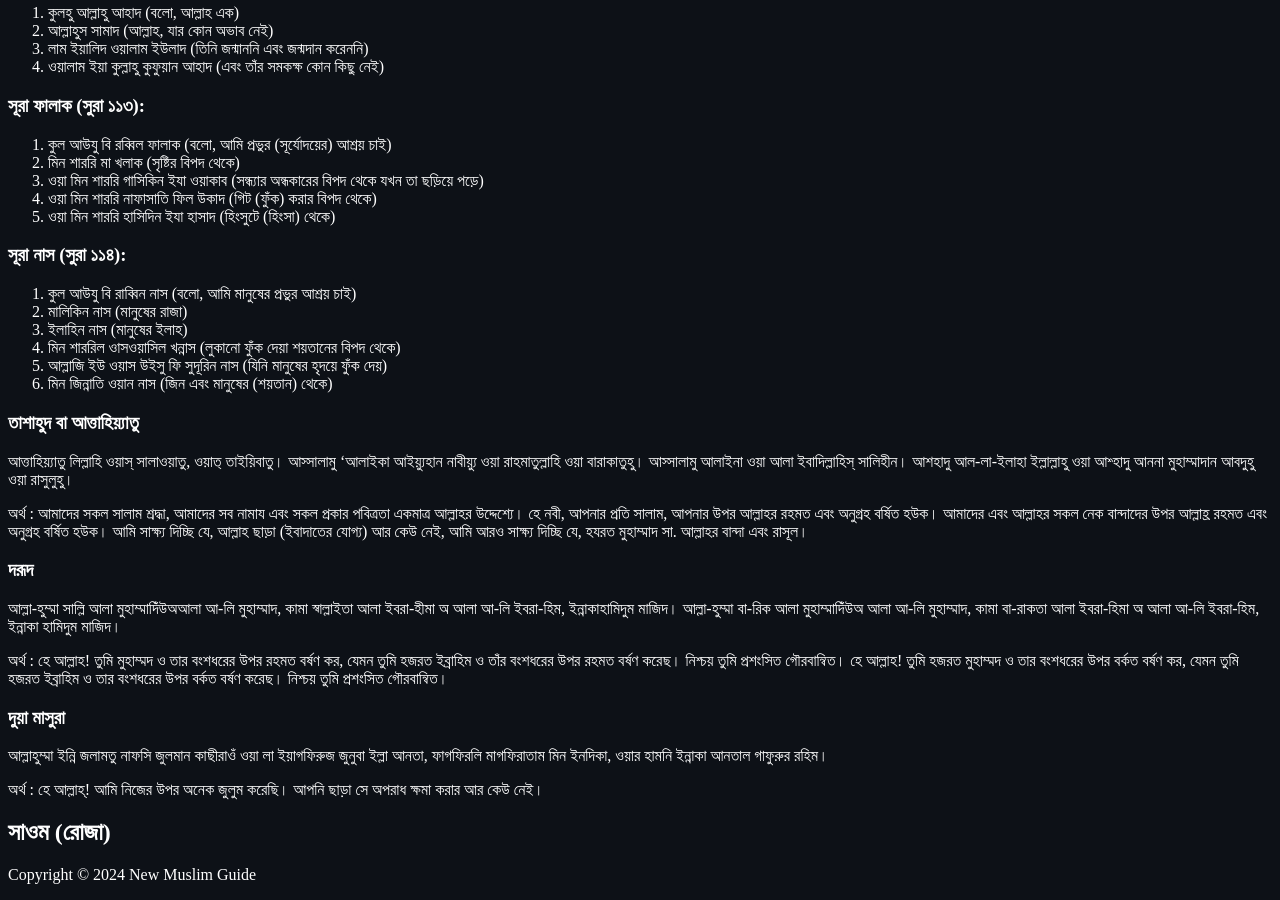
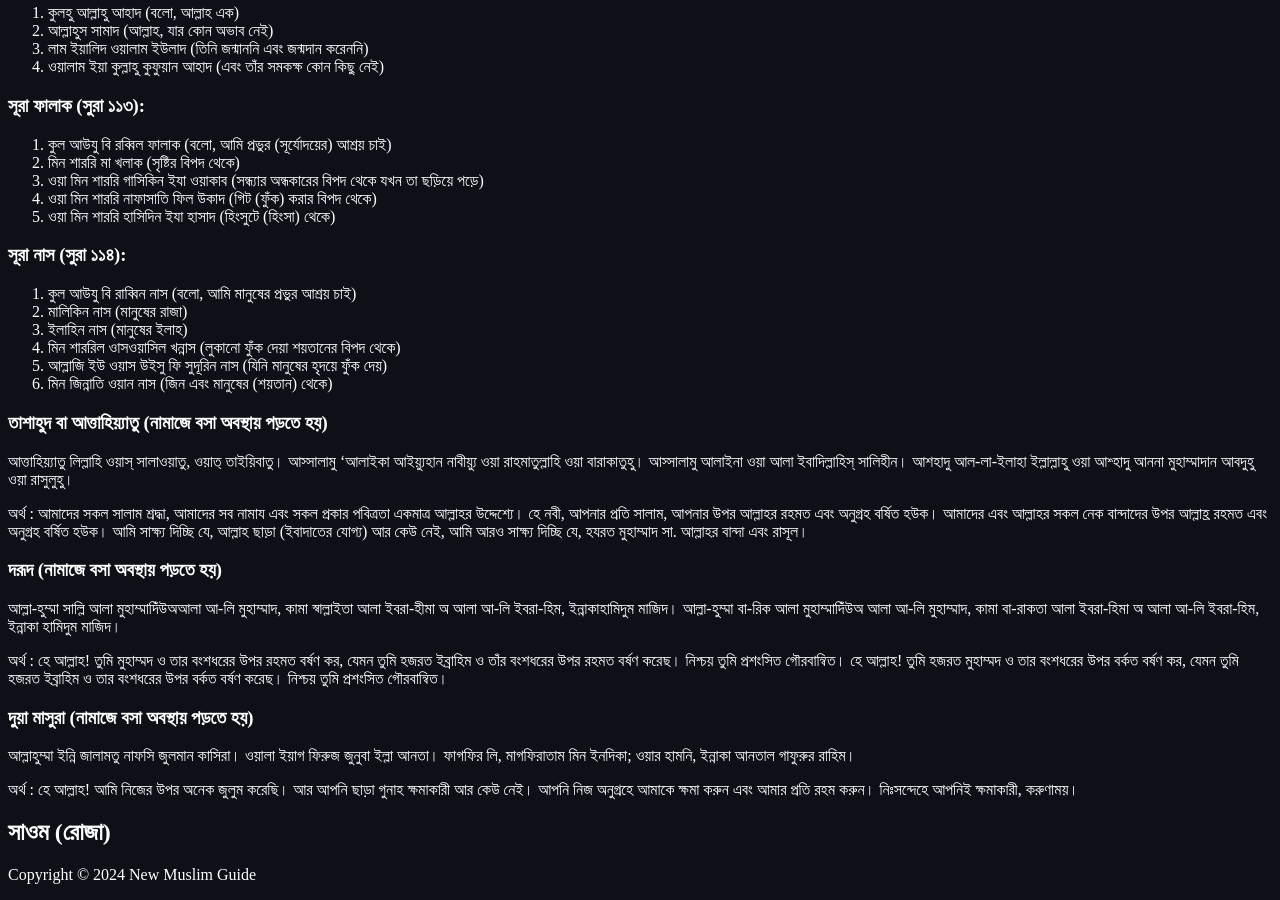
Before and after one commit to DeenAlIslam/NewMuslimGuide, a Jekyll site: the page built from bangla/index.md, in a window 1280 px wide and 900 px high, scrolled down 2460 px. Built offline with Jekyll 4.4.1, drawn with Linux system fonts in a browser that asks for light colours.

Commit message:
Update index.md

```diff
--- a/bangla/index.md
+++ b/bangla/index.md
@@ -145,18 +145,19 @@ Video: https://youtu.be/XPTYljKh9yw
 5. আল্লাজি ইউ ওয়াস উইসু ফি সুদূরিন নাস (যিনি মানুষের হৃদয়ে ফুঁক দেয়)
 6. মিন জিন্নাতি ওয়ান নাস (জিন এবং মানুষের (শয়তান) থেকে)
 
-### তাশাহুদ বা আত্তাহিয়্যাতু
+### তাশাহুদ বা আত্তাহিয়্যাতু (নামাজে বসা অবস্থায় পড়তে হয়)
 আত্তাহিয়্যাতু লিল্লাহি ওয়াস্ সালাওয়াতু, ওয়াত্ তাইয়িবাতু। আস্সালামু 'আলাইকা আইয়্যুহান নাবীয়্যু ওয়া রাহমাতুল্লাহি ওয়া বারাকাতুহু। আস্সালামু আলাইনা ওয়া আলা ইবাদিল্লাহিস্ সালিহীন। আশহাদু আল-লা-ইলাহা ইল্লাল্লাহু ওয়া আশ্হাদু আননা মুহাম্মাদান আবদুহু ওয়া রাসুলুহু।
 
 অর্থ : আমাদের সকল সালাম শ্রদ্ধা, আমাদের সব নামায এবং সকল প্রকার পবিত্রতা একমাত্র আল্লাহর উদ্দেশ্যে। হে নবী, আপনার প্রতি সালাম, আপনার উপর আল্লাহর রহমত এবং অনুগ্রহ বর্ষিত হউক। আমাদের এবং আল্লাহর সকল নেক বান্দাদের উপর আল্লাহ্র রহমত এবং অনুগ্রহ বর্ষিত হউক। আমি সাক্ষ্য দিচ্ছি যে, আল্লাহ ছাড়া (ইবাদাতের যোগ্য) আর কেউ নেই, আমি আরও সাক্ষ্য দিচ্ছি যে, হযরত মুহাম্মাদ সা. আল্লাহর বান্দা এবং রাসূল।
 
-### দরূদ
+### দরূদ (নামাজে বসা অবস্থায় পড়তে হয়)
 আল্লা-হুম্মা সাল্লি আলা মুহাম্মাদিঁউঅআলা আ-লি মুহাম্মাদ, কামা স্বাল্লাইতা আলা ইবরা-হীমা অ আলা আ-লি ইবরা-হিম, ইন্নাকাহামিদুম মাজিদ। আল্লা-হুম্মা বা-রিক আলা মুহাম্মাদিঁউঅ আলা আ-লি মুহাম্মাদ, কামা বা-রাকতা আলা ইবরা-হিমা অ আলা আ-লি ইবরা-হিম, ইন্নাকা হামিদুম মাজিদ।
 
 অর্থ : হে আল্লাহ! তুমি মুহাম্মদ ও তার বংশধরের উপর রহমত বর্ষণ কর, যেমন তুমি হজরত ইব্রাহিম ও তাঁর বংশধরের উপর রহমত বর্ষণ করেছ। নিশ্চয় তুমি প্রশংসিত গৌরবান্বিত। হে আল্লাহ! তুমি হজরত মুহাম্মদ ও তার বংশধরের উপর বর্কত বর্ষণ কর, যেমন তুমি হজরত ইব্রাহিম ও তার বংশধরের উপর বর্কত বর্ষণ করেছ। নিশ্চয় তুমি প্রশংসিত গৌরবান্বিত।
 
-### দুয়া মাসুরা
-আল্লাহুম্মা ইন্নি জলামতু নাফসি জুলমান কাছীরাওঁ ওয়া লা ইয়াগফিরুজ জুনুবা ইল্লা আনতা, ফাগফিরলি মাগফিরাতাম মিন ইনদিকা, ওয়ার হামনি ইন্নাকা আনতাল গাফুরুর রহিম।
+### দুয়া মাসুরা (নামাজে বসা অবস্থায় পড়তে হয়)
+আল্লাহুম্মা ইন্নি জালামতু নাফসি জুলমান কাসিরা। ওয়ালা ইয়াগ ফিরুজ জুনুবা ইল্লা আনতা। ফাগফির লি, মাগফিরাতাম মিন ইনদিকা; ওয়ার হামনি, ইন্নাকা আনতাল গাফুরুর রাহিম।
 
-অর্থ : হে আল্লাহ্! আমি নিজের উপর অনেক জুলুম করেছি। আপনি ছাড়া সে অপরাধ ক্ষমা করার আর কেউ নেই।
+অর্থ : হে আল্লাহ! আমি নিজের উপর অনেক জুলুম করেছি। আর আপনি ছাড়া গুনাহ ক্ষমাকারী আর কেউ নেই। আপনি নিজ অনুগ্রহে আমাকে ক্ষমা করুন এবং আমার প্রতি রহম করুন। নিঃসন্দেহে আপনিই ক্ষমাকারী, করুণাময়।
+
 ## সাওম (রোজা)
```
